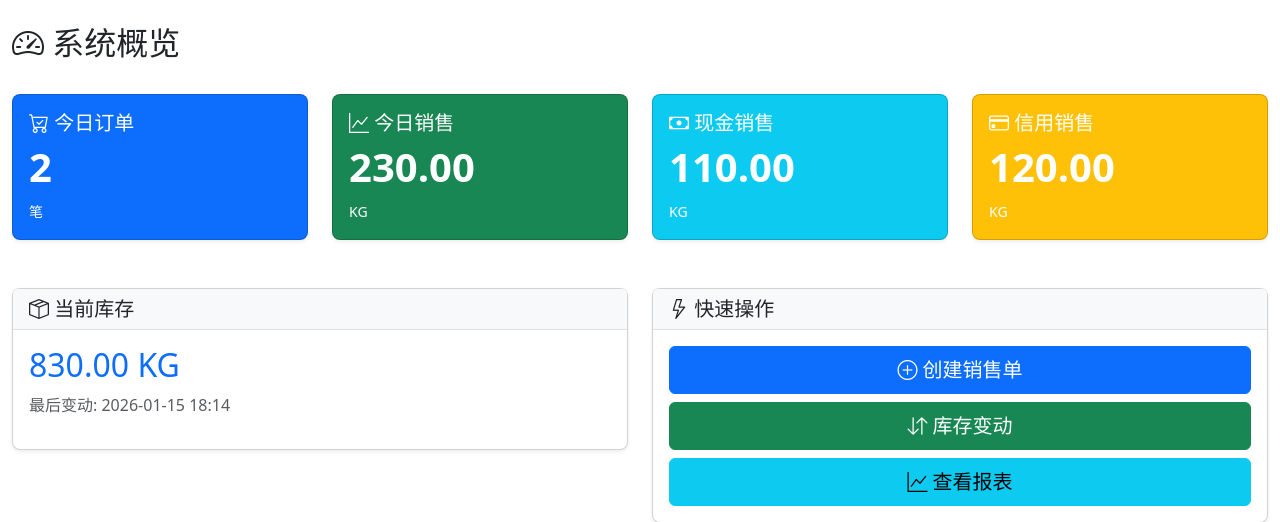
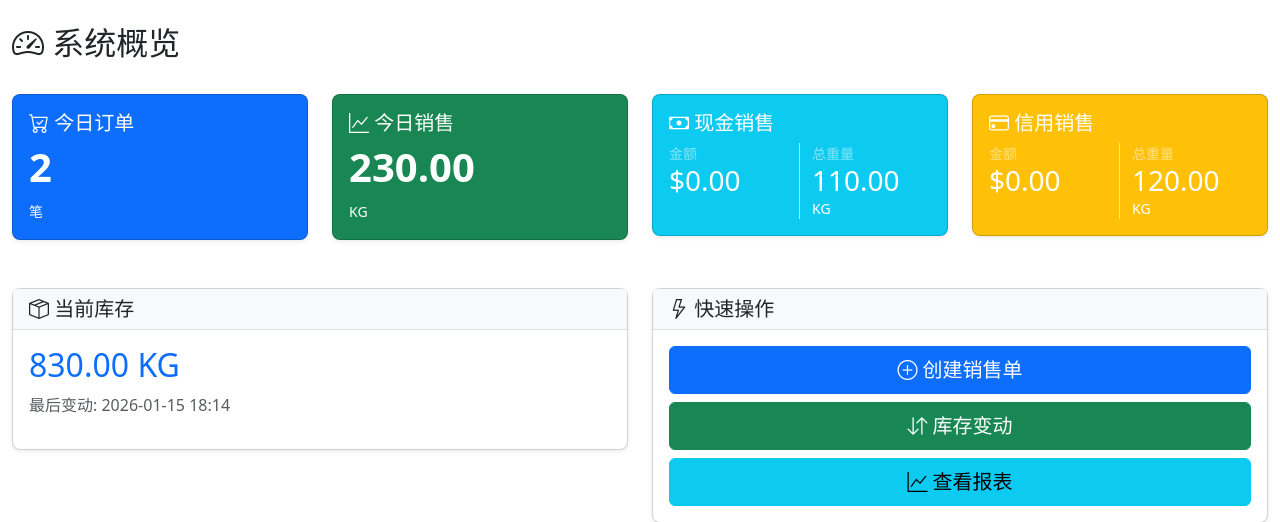
Before and after one commit to sayanget/Joseshrimp, a Flask app: page / in a window 1280 px wide. Shown: the part 56-578 px from the top of the page. Run offline with Flask 3, Linux system fonts and the light colour scheme; data comes from the database, SQL or seed files in the repository.

Commit message:
Feature: 系统概览现金和信用销售卡片同时显示金额和重量

```diff
--- a/app/templates/index.html
+++ b/app/templates/index.html
@@ -40,8 +40,17 @@
                 <h5 class="card-title">
                     <i class="bi bi-cash"></i> <span data-i18n="home.cash_sales">现金销售</span>
                 </h5>
-                <h2 class="card-text">{{ (today_summary.cash_kg | default(0) | number) }}</h2>
-                <p class="card-text"><small data-i18n="common.kg">KG</small></p>
+                <div class="row">
+                    <div class="col-6 border-end">
+                        <p class="mb-0 small text-white-50" data-i18n="sales.total_amount">金额</p>
+                        <h3 class="card-text mb-0">${{ (today_summary.cash_amount | default(0) | number(2)) }}</h3>
+                    </div>
+                    <div class="col-6">
+                        <p class="mb-0 small text-white-50" data-i18n="sales.total_weight">重量</p>
+                        <h3 class="card-text mb-0">{{ (today_summary.cash_kg | default(0) | number) }}</h3>
+                        <p class="small mb-0" data-i18n="common.kg">KG</p>
+                    </div>
+                </div>
             </div>
         </div>
     </div>
@@ -51,8 +60,17 @@
                 <h5 class="card-title">
                     <i class="bi bi-credit-card"></i> <span data-i18n="home.credit_sales">信用销售</span>
                 </h5>
-                <h2 class="card-text">{{ (today_summary.credit_kg | default(0) | number) }}</h2>
-                <p class="card-text"><small data-i18n="common.kg">KG</small></p>
+                <div class="row">
+                    <div class="col-6 border-end">
+                        <p class="mb-0 small text-white-50" data-i18n="sales.total_amount">金额</p>
+                        <h3 class="card-text mb-0">${{ (today_summary.credit_amount | default(0) | number(2)) }}</h3>
+                    </div>
+                    <div class="col-6">
+                        <p class="mb-0 small text-white-50" data-i18n="sales.total_weight">重量</p>
+                        <h3 class="card-text mb-0">{{ (today_summary.credit_kg | default(0) | number) }}</h3>
+                        <p class="small mb-0" data-i18n="common.kg">KG</p>
+                    </div>
+                </div>
             </div>
         </div>
     </div>
```
